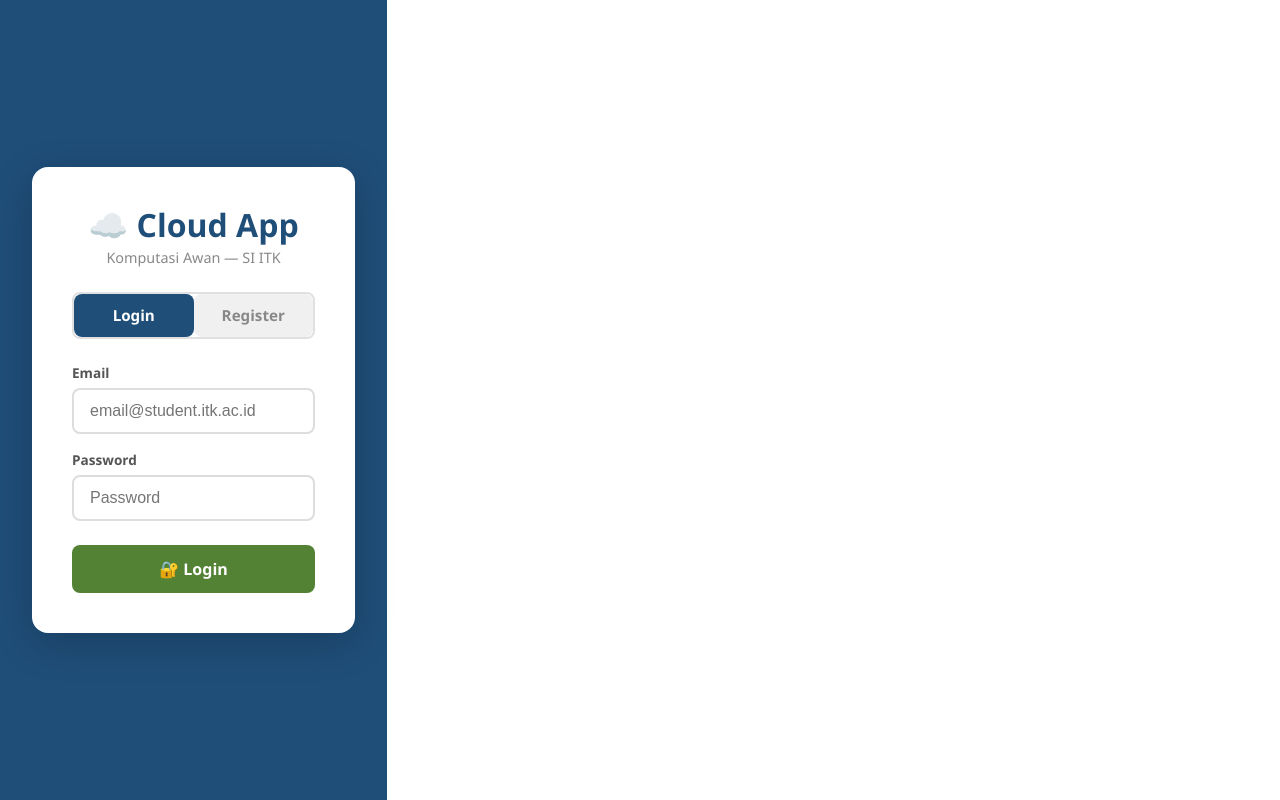
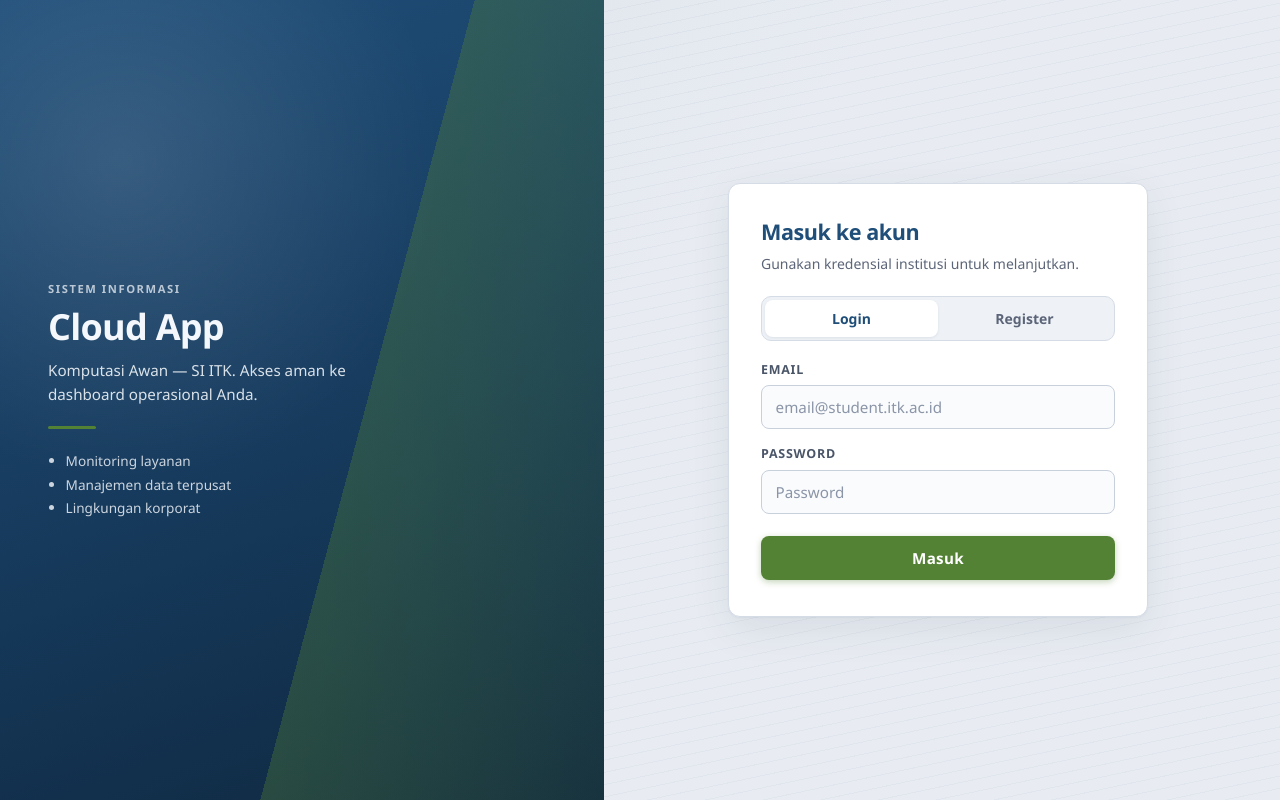
Before and after one commit to aidilsaputrakirsan-classroom/cc-kelompok-a-awit, a React app in the folder frontend/: page / in a window 1280 px wide. Built offline with nearby package versions, Linux system fonts and the light colour scheme; no server answers; the HTML template or start-up script is replaced by a standard one.

Commit message:
Update Tampilan Auth

```diff
--- a/frontend/src/App.css
+++ b/frontend/src/App.css
@@ -1,6 +1,11 @@
 /* Reset default Vite styles */
 * {
   box-sizing: border-box;
+}
+
+#root {
+  width: 100%;
+  min-height: 100vh;
 }
 
 body {
@@ -34,3 +39,305 @@ button:hover {
     transform: rotate(360deg);
   }
 }
+
+/* ——— Login / register (corporate dashboard shell) ——— */
+.login-page {
+  width: 100%;
+  min-height: 100vh;
+  font-family: "Segoe UI", system-ui, Arial, sans-serif;
+  color: #1c2434;
+  background-color: #e8ecf2;
+  background-image:
+    linear-gradient(135deg, rgba(31, 78, 121, 0.07) 0%, transparent 45%),
+    repeating-linear-gradient(
+      -12deg,
+      transparent,
+      transparent 11px,
+      rgba(31, 78, 121, 0.04) 11px,
+      rgba(31, 78, 121, 0.04) 12px
+    );
+}
+
+.login-page__layout {
+  display: flex;
+  flex-direction: column;
+  min-height: 100vh;
+  width: 100%;
+}
+
+@media (min-width: 900px) {
+  .login-page__layout {
+    flex-direction: row;
+    align-items: stretch;
+  }
+}
+
+.login-page__brand {
+  flex: 1;
+  min-height: 220px;
+  background: linear-gradient(160deg, #1f4e79 0%, #163a5c 55%, #0f2840 100%);
+  color: #f4f7fb;
+  position: relative;
+  overflow: hidden;
+}
+
+.login-page__brand::before {
+  content: "";
+  position: absolute;
+  inset: 0;
+  background-image:
+    radial-gradient(circle at 20% 20%, rgba(255, 255, 255, 0.12) 0%, transparent 40%),
+    linear-gradient(
+      105deg,
+      transparent 0%,
+      transparent 58%,
+      rgba(84, 130, 53, 0.35) 58%,
+      rgba(84, 130, 53, 0.12) 100%
+    );
+  pointer-events: none;
+}
+
+.login-page__brand-inner {
+  position: relative;
+  z-index: 1;
+  padding: 2.25rem 2rem 2.5rem;
+  max-width: 28rem;
+}
+
+@media (min-width: 900px) {
+  .login-page__brand-inner {
+    padding: 3rem 2.5rem 3rem 3rem;
+    height: 100%;
+    display: flex;
+    flex-direction: column;
+    justify-content: center;
+  }
+}
+
+.login-page__eyebrow {
+  margin: 0 0 0.5rem;
+  font-size: 0.7rem;
+  font-weight: 700;
+  letter-spacing: 0.14em;
+  text-transform: uppercase;
+  color: rgba(244, 247, 251, 0.72);
+}
+
+.login-page__brand-title {
+  margin: 0 0 0.75rem;
+  font-size: clamp(1.75rem, 4vw, 2.25rem);
+  font-weight: 700;
+  letter-spacing: -0.02em;
+  line-height: 1.15;
+}
+
+.login-page__brand-desc {
+  margin: 0 0 1.25rem;
+  font-size: 0.95rem;
+  line-height: 1.55;
+  color: rgba(244, 247, 251, 0.88);
+  max-width: 22rem;
+}
+
+.login-page__brand-accent {
+  width: 3rem;
+  height: 3px;
+  background: #548235;
+  border-radius: 2px;
+  margin-bottom: 1.25rem;
+}
+
+.login-page__brand-list {
+  margin: 0;
+  padding-left: 1.1rem;
+  font-size: 0.85rem;
+  line-height: 1.7;
+  color: rgba(244, 247, 251, 0.82);
+}
+
+.login-page__main {
+  flex: 1;
+  display: flex;
+  align-items: center;
+  justify-content: center;
+  padding: 1.75rem 1.25rem 2.5rem;
+}
+
+@media (min-width: 900px) {
+  .login-page__main {
+    padding: 2.5rem 2.5rem 2.5rem 2rem;
+  }
+}
+
+.login-page__card {
+  width: 100%;
+  max-width: 420px;
+  background: #fff;
+  border: 1px solid #d5dce6;
+  border-radius: 12px;
+  box-shadow:
+    0 1px 2px rgba(15, 40, 64, 0.04),
+    0 12px 40px rgba(15, 40, 64, 0.08);
+  padding: 1.75rem 1.5rem 2rem;
+}
+
+@media (min-width: 480px) {
+  .login-page__card {
+    padding: 2rem 2rem 2.25rem;
+  }
+}
+
+.login-page__card-header {
+  margin-bottom: 1.35rem;
+}
+
+.login-page__card-title {
+  margin: 0 0 0.35rem;
+  font-size: 1.35rem;
+  font-weight: 700;
+  color: #1f4e79;
+  letter-spacing: -0.02em;
+}
+
+.login-page__card-sub {
+  margin: 0;
+  font-size: 0.875rem;
+  color: #5c6578;
+  line-height: 1.45;
+}
+
+.login-page__tabs {
+  display: flex;
+  gap: 0;
+  margin-bottom: 1.25rem;
+  padding: 3px;
+  background: #eef2f7;
+  border: 1px solid #d5dce6;
+  border-radius: 10px;
+}
+
+.login-page__tab {
+  flex: 1;
+  padding: 0.55rem 0.75rem;
+  border: none;
+  border-radius: 8px;
+  background: transparent;
+  color: #5c6578;
+  font-size: 0.875rem;
+  font-weight: 600;
+  font-family: inherit;
+  cursor: pointer;
+  transition: background-color 0.15s ease, color 0.15s ease;
+}
+
+.login-page__tab:hover {
+  color: #1f4e79;
+  opacity: 1;
+  transform: none;
+}
+
+.login-page__tab--active {
+  background: #fff;
+  color: #1f4e79;
+  box-shadow: 0 1px 3px rgba(15, 40, 64, 0.08);
+}
+
+.login-page__error {
+  background: #fbe5d6;
+  color: #a40000;
+  padding: 0.65rem 0.85rem;
+  border-radius: 8px;
+  margin-bottom: 1rem;
+  font-size: 0.875rem;
+  line-height: 1.4;
+  border: 1px solid rgba(192, 0, 0, 0.15);
+}
+
+.login-page__form {
+  display: flex;
+  flex-direction: column;
+  gap: 1rem;
+}
+
+.login-page__field {
+  display: flex;
+  flex-direction: column;
+  gap: 0.35rem;
+}
+
+.login-page__label {
+  font-size: 0.78rem;
+  font-weight: 700;
+  text-transform: uppercase;
+  letter-spacing: 0.06em;
+  color: #4a5568;
+}
+
+.login-page__input {
+  width: 100%;
+  padding: 0.7rem 0.85rem;
+  border: 1px solid #c8d0dc;
+  border-radius: 8px;
+  font-size: 0.95rem;
+  font-family: inherit;
+  color: #1c2434;
+  background: #fafbfc;
+  outline: none;
+  transition: border-color 0.15s ease, box-shadow 0.15s ease, background 0.15s ease;
+}
+
+.login-page__input::placeholder {
+  color: #8b95a8;
+}
+
+.login-page__input:hover {
+  border-color: #a8b4c4;
+  background: #fff;
+}
+
+.login-page__input:focus {
+  border-color: #2e75b6;
+  background: #fff;
+  box-shadow: 0 0 0 3px rgba(46, 117, 182, 0.18);
+}
+
+.login-page__hint {
+  margin-top: 0.25rem;
+  padding: 0.65rem 0.75rem;
+  background: #f4f7fb;
+  border: 1px solid #e2e8f0;
+  border-radius: 8px;
+  color: #4a5568;
+  font-size: 0.8rem;
+  line-height: 1.5;
+}
+
+.login-page__submit {
+  margin-top: 0.35rem;
+  width: 100%;
+  padding: 0.75rem 1rem;
+  border: none;
+  border-radius: 8px;
+  background: #548235;
+  color: #fff;
+  font-size: 0.95rem;
+  font-weight: 700;
+  font-family: inherit;
+  cursor: pointer;
+  letter-spacing: 0.02em;
+  box-shadow: 0 2px 6px rgba(84, 130, 53, 0.35);
+  transition: background-color 0.15s ease, box-shadow 0.15s ease, opacity 0.15s ease;
+}
+
+.login-page__submit:hover:not(:disabled) {
+  background: #4a732f;
+  box-shadow: 0 3px 10px rgba(84, 130, 53, 0.4);
+  opacity: 1;
+  transform: none;
+}
+
+.login-page__submit:disabled {
+  opacity: 0.65;
+  cursor: not-allowed;
+  box-shadow: none;
+}
--- a/frontend/src/components/LoginPage.jsx
+++ b/frontend/src/components/LoginPage.jsx
@@ -43,70 +43,107 @@ function LoginPage({ onLogin, onRegister }) {
   }
 
   return (
-    <div style={styles.wrapper}>
-      <div style={styles.card}>
-        <h1 style={styles.title}>☁️ Cloud App</h1>
-        <p style={styles.subtitle}>Komputasi Awan — SI ITK</p>
+    <div className="login-page">
+      <div className="login-page__layout">
+        <aside className="login-page__brand" aria-hidden="true">
+          <div className="login-page__brand-inner">
+            <p className="login-page__eyebrow">Sistem informasi</p>
+            <h1 className="login-page__brand-title">Cloud App</h1>
+            <p className="login-page__brand-desc">
+              Komputasi Awan — SI ITK. Akses aman ke dashboard operasional Anda.
+            </p>
+            <div className="login-page__brand-accent" />
+            <ul className="login-page__brand-list">
+              <li>Monitoring layanan</li>
+              <li>Manajemen data terpusat</li>
+              <li>Lingkungan korporat</li>
+            </ul>
+          </div>
+        </aside>
 
-        {/* Tab Switch */}
-        <div style={styles.tabs}>
+        <main className="login-page__main">
+          <div className="login-page__card">
+            <header className="login-page__card-header">
+              <h2 className="login-page__card-title">Masuk ke akun</h2>
+              <p className="login-page__card-sub">
+                Gunakan kredensial institusi untuk melanjutkan.
+              </p>
+            </header>
+
+            <div className="login-page__tabs" role="tablist" aria-label="Mode autentikasi">
               <button
-            style={{ ...styles.tab, ...(isRegister ? {} : styles.tabActive) }}
+                type="button"
+                role="tab"
+                aria-selected={!isRegister}
+                className={`login-page__tab${isRegister ? "" : " login-page__tab--active"}`}
                 onClick={() => { setIsRegister(false); setError("") }}
               >
                 Login
               </button>
               <button
-            style={{ ...styles.tab, ...(isRegister ? styles.tabActive : {}) }}
+                type="button"
+                role="tab"
+                aria-selected={isRegister}
+                className={`login-page__tab${isRegister ? " login-page__tab--active" : ""}`}
                 onClick={() => { setIsRegister(true); setError("") }}
               >
                 Register
               </button>
             </div>
 
-        {error && <div style={styles.error}>{error}</div>}
+            {error && (
+              <div className="login-page__error" role="alert">
+                {error}
+              </div>
+            )}
 
-        <form onSubmit={handleSubmit} style={styles.form}>
+            <form onSubmit={handleSubmit} className="login-page__form">
               {isRegister && (
-            <div style={styles.field}>
-              <label style={styles.label}>Nama Lengkap</label>
+                <div className="login-page__field">
+                  <label className="login-page__label" htmlFor="login-name">Nama Lengkap</label>
                   <input
+                    id="login-name"
                     type="text"
                     name="name"
                     value={formData.name}
                     onChange={handleChange}
                     placeholder="Nama Lengkap"
-                style={styles.input}
+                    className="login-page__input"
+                    autoComplete="name"
                   />
                 </div>
               )}
 
-          <div style={styles.field}>
-            <label style={styles.label}>Email</label>
+              <div className="login-page__field">
+                <label className="login-page__label" htmlFor="login-email">Email</label>
                 <input
+                  id="login-email"
                   type="email"
                   name="email"
                   value={formData.email}
                   onChange={handleChange}
                   placeholder="email@student.itk.ac.id"
                   required
-              style={styles.input}
+                  className="login-page__input"
+                  autoComplete="email"
                 />
               </div>
 
-          <div style={styles.field}>
-            <label style={styles.label}>Password</label>
+              <div className="login-page__field">
+                <label className="login-page__label" htmlFor="login-password">Password</label>
                 <input
+                  id="login-password"
                   type="password"
                   name="password"
                   value={formData.password}
                   onChange={handleChange}
                   placeholder={isRegister ? "Min: 8 char, 1 huruf, 1 angka, 1 special char" : "Password"}
                   required
-              style={styles.input}
+                  className="login-page__input"
+                  autoComplete={isRegister ? "new-password" : "current-password"}
                 />
                 {isRegister && (
-              <div style={styles.passwordHint}>
+                  <div className="login-page__hint">
                     <small>
                       ✓ Password harus mengandung:<br />
                       • Minimal 8 karakter<br />
@@ -118,108 +155,19 @@ function LoginPage({ onLogin, onRegister }) {
                 )}
               </div>
 
-          <button type="submit" style={styles.btnSubmit} disabled={loading}>
-            {loading ? "⏳ Loading..." : isRegister ? "📝 Register" : "🔐 Login"}
+              <button
+                type="submit"
+                className="login-page__submit"
+                disabled={loading}
+              >
+                {loading ? "Memproses…" : isRegister ? "Buat akun" : "Masuk"}
               </button>
             </form>
+          </div>
+        </main>
       </div>
     </div>
   )
 }
 
-const styles = {
-  wrapper: {
-    minHeight: "100vh",
-    display: "flex",
-    alignItems: "center",
-    justifyContent: "center",
-    backgroundColor: "#1F4E79",
-    padding: "2rem",
-    fontFamily: "'Segoe UI', Arial, sans-serif",
-  },
-  card: {
-    backgroundColor: "white",
-    padding: "2.5rem",
-    borderRadius: "16px",
-    width: "100%",
-    maxWidth: "420px",
-    boxShadow: "0 10px 40px rgba(0,0,0,0.2)",
-  },
-  title: {
-    textAlign: "center",
-    margin: "0 0 0.25rem 0",
-    color: "#1F4E79",
-    fontSize: "2rem",
-  },
-  subtitle: {
-    textAlign: "center",
-    color: "#888",
-    margin: "0 0 1.5rem 0",
-    fontSize: "0.9rem",
-  },
-  tabs: {
-    display: "flex",
-    marginBottom: "1.5rem",
-    borderRadius: "8px",
-    overflow: "hidden",
-    border: "2px solid #e0e0e0",
-  },
-  tab: {
-    flex: 1,
-    padding: "0.7rem",
-    border: "none",
-    backgroundColor: "#f0f0f0",
-    cursor: "pointer",
-    fontSize: "0.95rem",
-    fontWeight: "bold",
-    color: "#888",
-  },
-  tabActive: {
-    backgroundColor: "#1F4E79",
-    color: "white",
-  },
-  form: {
-    display: "flex",
-    flexDirection: "column",
-    gap: "1rem",
-  },
-  field: {
-    display: "flex",
-    flexDirection: "column",
-    gap: "0.3rem",
-  },
-  label: {
-    fontSize: "0.85rem",
-    fontWeight: "bold",
-    color: "#555",
-  },
-  input: {
-    padding: "0.75rem 1rem",
-    border: "2px solid #ddd",
-    borderRadius: "8px",
-    fontSize: "1rem",
-    outline: "none",
-  },
-  btnSubmit: {
-    padding: "0.8rem",
-    backgroundColor: "#548235",
-    color: "white",
-    border: "none",
-    borderRadius: "8px",
-    cursor: "pointer",
-    fontSize: "1rem",
-    fontWeight: "bold",
-    marginTop: "0.5rem",
-  },
-  error: {
-    backgroundColor: "#FBE5D6",
-    color: "#C00000",
-    padding: "0.6rem 1rem",
-    borderRadius: "6px",
-    marginBottom: "0.5rem",
-    fontSize: "0.9rem",
-    textAlign: "center",
-  },
-}
-
 export default LoginPage
```
Lines whose indentation alone changed are shown as unchanged.
